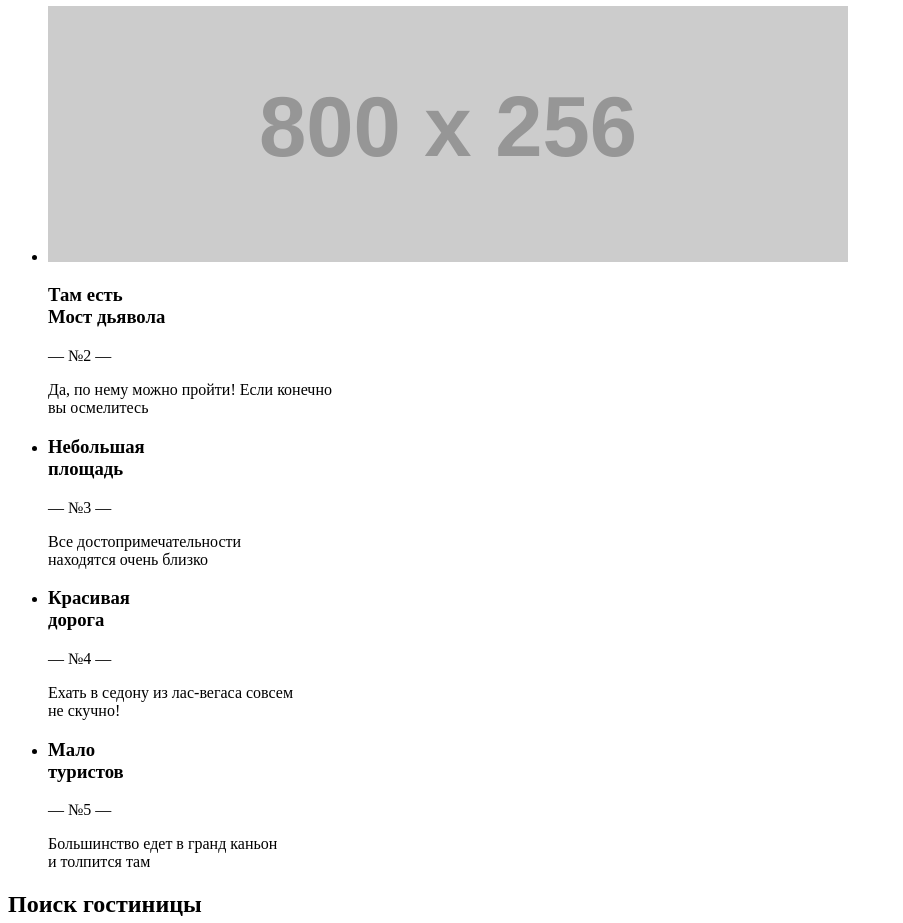
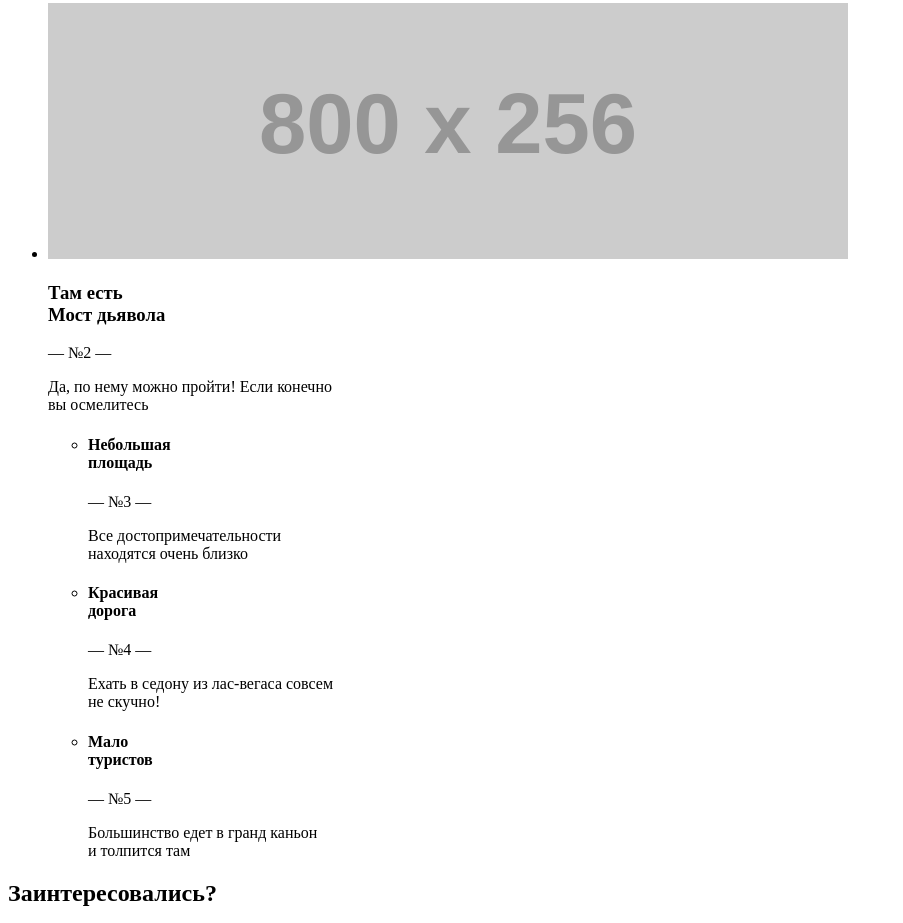
Before and after one commit to AlucardOpp/1605271-sedona-30, a plain HTML site: page index.html in a window 1280 px wide. Shown: the part 1874-2797 px from the top of the page, without its empty margins (0-903 px from the left). Drawn offline with Linux system fonts and the light colour scheme; placeholder pictures from the web are drawn by us.

Commit message:
Исправляет недочёты

```diff
--- a/index.html
+++ b/index.html
@@ -29,9 +29,8 @@
     </nav>
   </header>
   <main>
-    <h1>Город "Седона"</h1>
     <img src="https://via.placeholder.com/1200x509" alt="Виды гор «Седоны»">
-      <b>Седона — небольшой городок в Аризоне,<br>заслуживающий большего!</b>
+    <h1>Седона — небольшой городок в Аризоне,<br>заслуживающий большего!</h1>
     <section>
       <h2>Преимущества «Седоны»</h2>
       <p>Рассмотрим 5 причин, по которым Седона круче, чем гранд каньон!</p>
@@ -39,7 +38,7 @@
         <li>
           <h3>Настоящий<br> городок</h3>
           <span>— №1 —</span>
-          <P>Седона - не аттракцион для туристов, там<br> течёт своя жизнь</P>
+          <p>Седона - не аттракцион для туристов, там<br> течёт своя жизнь</P>
           <img src="https://via.placeholder.com/800x256" alt="Одно из зданий «Седоны»">
           <ul>
             <li>
@@ -64,27 +63,28 @@
           <h3>Там есть<br>Мост дьявола</h3>
           <span>— №2 —</span>
           <p>Да, по нему можно пройти! Если конечно<br> вы осмелитесь</p>
-        </li>
+          <ul>
             <li>
-          <h3>Небольшая<br>площадь</h3>
+              <h4>Небольшая<br>площадь</h4>
               <span>— №3 —</span>
               <p>Все достопримечательности<br> находятся очень близко</p>
             </li>
             <li>
-          <h3>Красивая<br>дорога</h3>
+              <h4>Красивая<br>дорога</h4>
               <span>— №4 —</span>
               <p>Ехать в седону из лас-вегаса совсем<br> не скучно!</p>
             </li>
             <li>
-          <h3>Мало<br>туристов</h3>
+              <h4>Мало<br>туристов</h4>
               <span>— №5 —</span>
               <p>Большинство едет в гранд каньон<br> и толпится там</p>
             </li>
           </ul>
+        </li>
+      </ul>
     </section>
     <section>
-      <h2>Поиск гостиницы</h2>
-      <b>Заинтересовались?</b>
+      <h2>Заинтересовались?</h2>
       <p>Укажите предполагаемые даты поездки,<br>и мы покажем вам лучшие предложения гостиниц в седоне</p>
       <button type="button">Поиск гостиницы в Седоне</button>
       <!--Здесь будет попап-->
```
Lines whose indentation alone changed are shown as unchanged.
